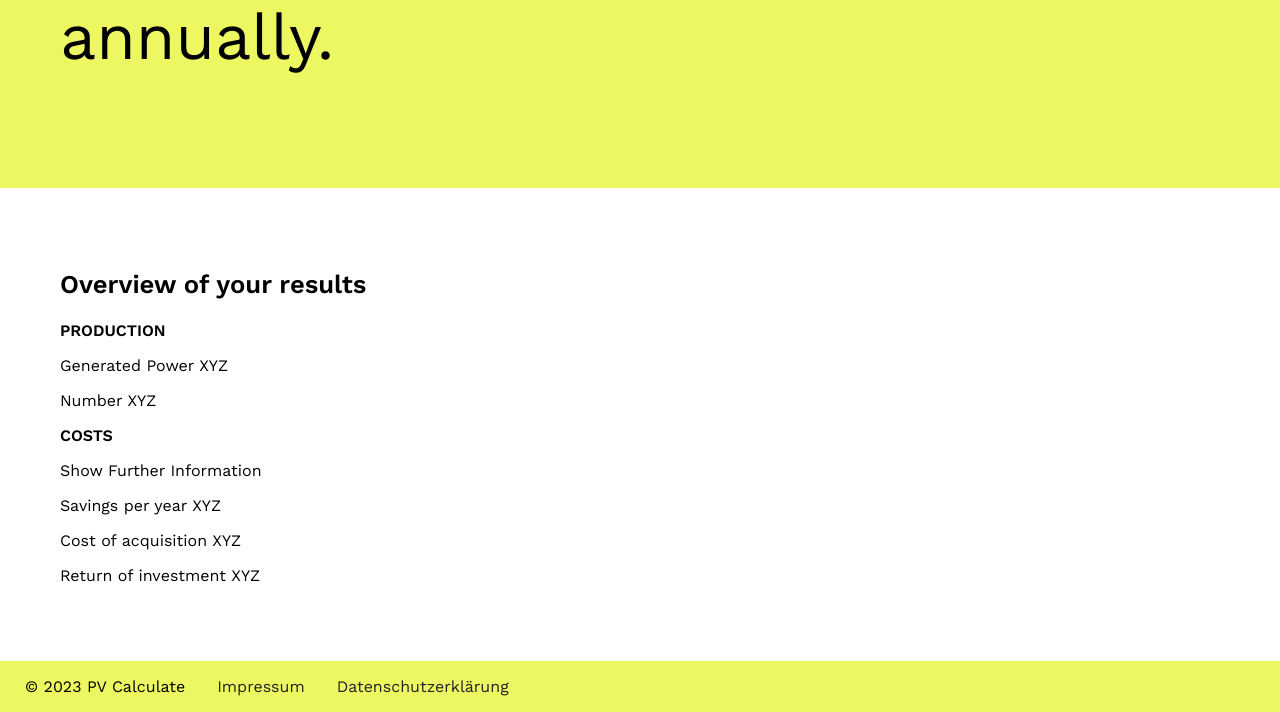
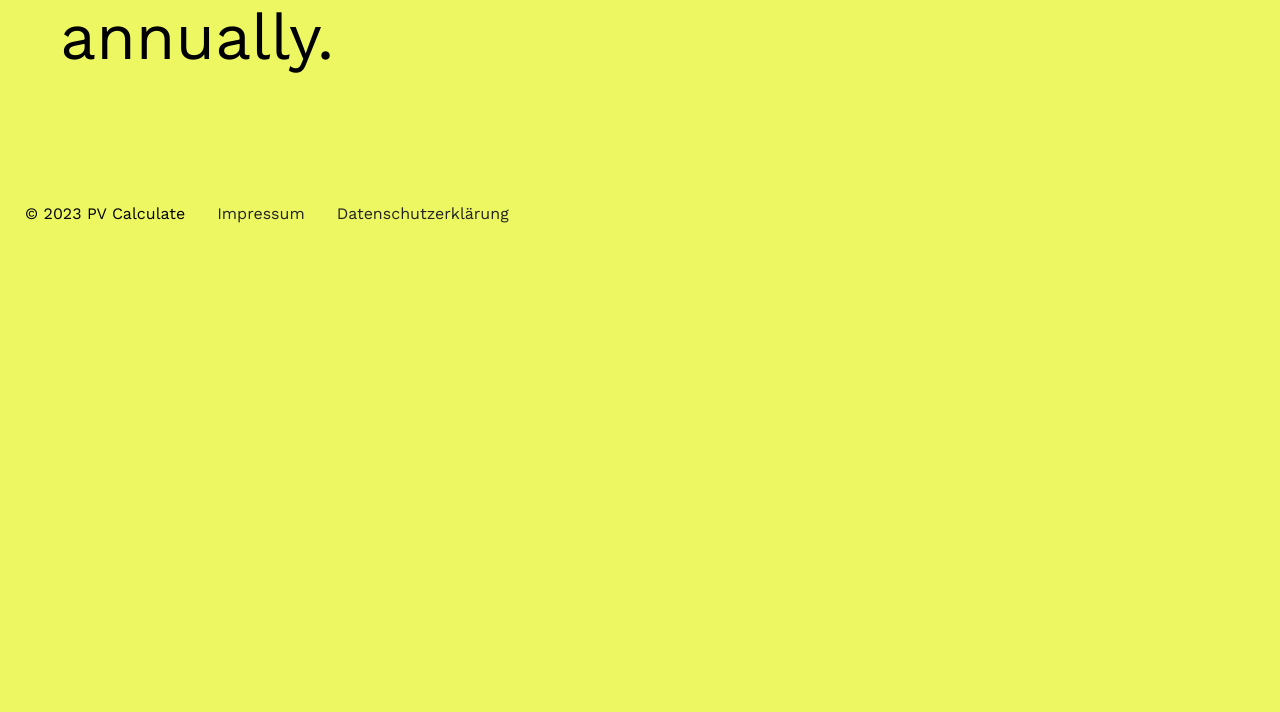
Before and after one commit to TechLabs-Ruhr/PV-Sketch, a Flask app: template templates/result.html in a window 1280 px wide. Shown: the part 409-1121 px from the top of the page. After the commit the page ends 632 px from the top, so only its background shows below. Run offline with Flask 3, Linux system fonts and the light colour scheme; the template is opened without the code that fills it: most values are stand-ins (such as "Sample title", 1, 10 or a date in 2020).

Commit message:
Update result.html

```diff
--- a/templates/result.html
+++ b/templates/result.html
@@ -29,44 +29,6 @@
             <section class="intro">
                 <h1>By installing a photovoltaic system on your roof, you can generate <span> {{ result }} </span> kWh of electricity annually.</h1>
             </section>
-
-            <section class="calculator" id="calculator">
-                <h2>Overview of your results</h2>
-
-                <h3>Production</h3>
-                <p>
-                    <label for="numberInput">Generated Power</label>
-                    <span>XYZ</span>
-                </p>
-
-                <p>
-                    <label for="numberInput">Number</label>
-                    <span>XYZ</span>
-                </p>
-
-                <h3>Costs</h3>
-
-                <p id="show-button">Show Further Information</p>
-                <div id="more-info">
-                    <p>This is additional information that can be shown or hidden.</p>
-                </div>
-
-                <p>
-                    <label for="">Savings per year</label>
-                    <span>XYZ</span>
-                </p>
-
-                <p>
-                    <label for="">Cost of acquisition</label>
-                    <span>XYZ</span>
-                </p>
-
-                <p>
-                    <label for="">Return of investment</label>
-                    <span>XYZ</span>
-                </p>
-
-            </section>
         </main>
 
         <footer>
```
